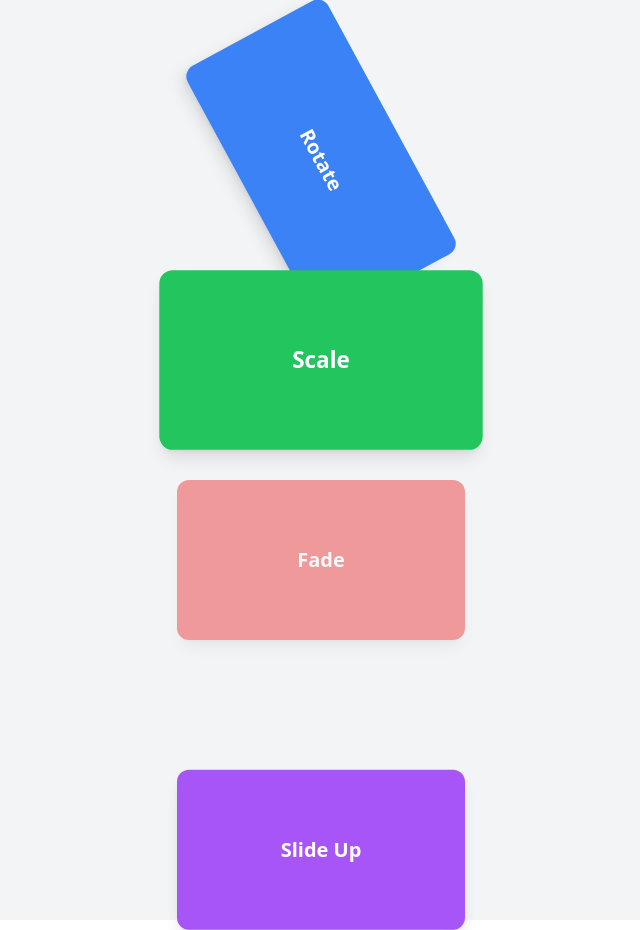
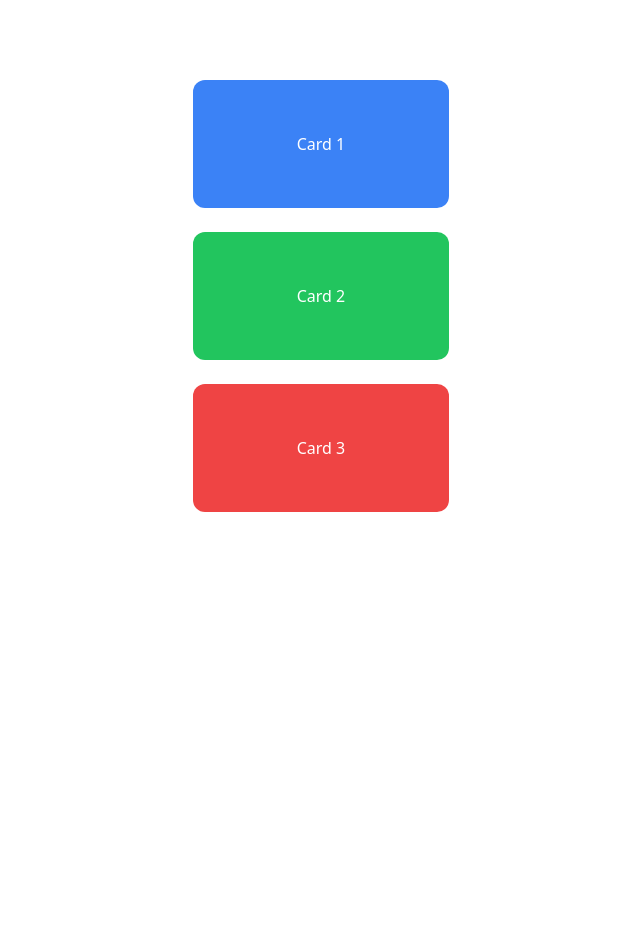
Before and after one commit to Cabdinasir64/Frame_Motion, a React (Vite) app: page / in a window 1280 px wide. Shown: the whole page, without its empty margins (319-959 px from the left). After the commit the page ends 800 px from the top, so only its background shows below. Built offline with nearby package versions, Linux system fonts and the light colour scheme.

Commit message:
i added another file of animation 23 framer motion

```diff
--- a/src/App.jsx
+++ b/src/App.jsx
@@ -1,9 +1,9 @@
-import Animation22 from './Components/animation22'
+import Animation23 from './Components/animation23'
 function App() {
 
   return (
     <>
-      <Animation22 />
+      <Animation23 />
 
     </>
   )
--- /dev/null
+++ b/src/Components/animation23.jsx
@@ -0,0 +1,57 @@
+import { motion } from "framer-motion";
+
+export default function StaggeredAnimation() {
+  return (
+    <motion.div
+      className="flex flex-col items-center space-y-6 mt-20"
+      initial="hidden"
+      animate="show"
+      variants={{
+        hidden: {
+          opacity: 0,
+          transition: { staggerChildren: 0.5 },
+        },
+        show: {
+          opacity: 1,
+          transition: {
+            staggerChildren: 0.5,
+            delayChildren: 0.2,
+          },
+        },
+      }}
+    >
+      {/* Child 1 */}
+      <motion.div
+        className="w-64 h-32 bg-blue-500 text-white flex items-center justify-center rounded-xl"
+        variants={{
+          hidden: { opacity: 0, y: 50 },
+          show: { opacity: 1, y: 0, transition: { duration: 0.6 } },
+        }}
+      >
+        Card 1
+      </motion.div>
+
+      {/* Child 2 */}
+      <motion.div
+        className="w-64 h-32 bg-green-500 text-white flex items-center justify-center rounded-xl"
+        variants={{
+          hidden: { opacity: 0, y: 60 },
+          show: { opacity: 1, y: 0, transition: { duration: 0.6 } },
+        }}
+      >
+        Card 2
+      </motion.div>
+
+      {/* Child 3 */}
+      <motion.div
+        className="w-64 h-32 bg-red-500 text-white flex items-center justify-center rounded-xl"
+        variants={{
+          hidden: { opacity: 0,x: 70 },
+          show: { opacity: 1, x: 0, transition: { duration: 0.6 } },
+        }}
+      >
+        Card 3
+      </motion.div>
+    </motion.div>
+  );
+}
```
